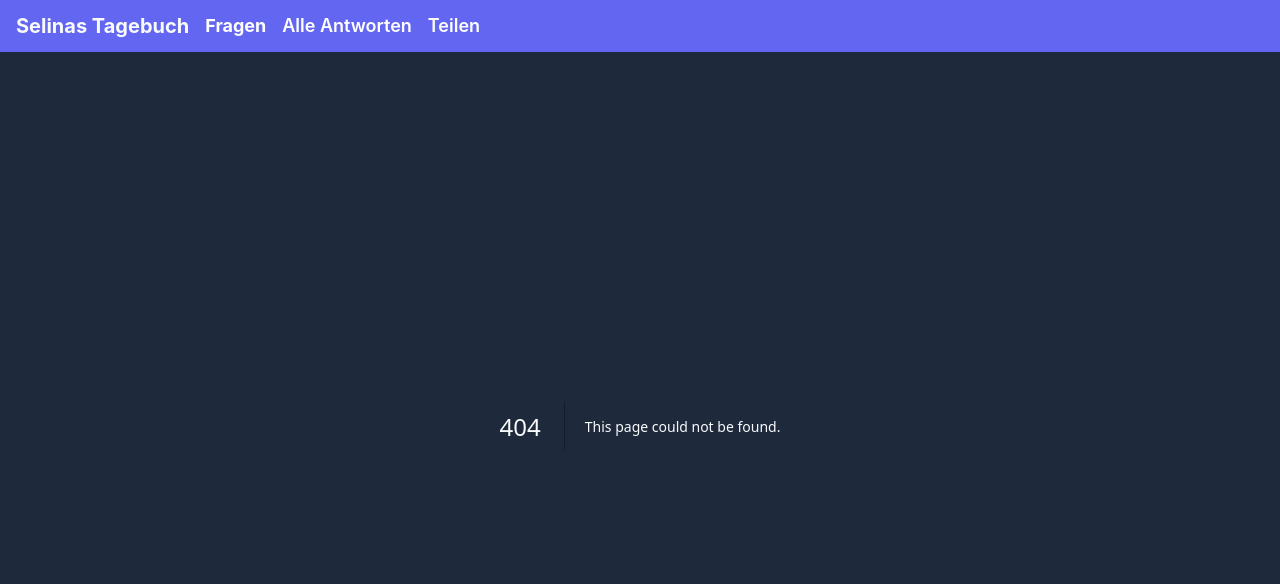
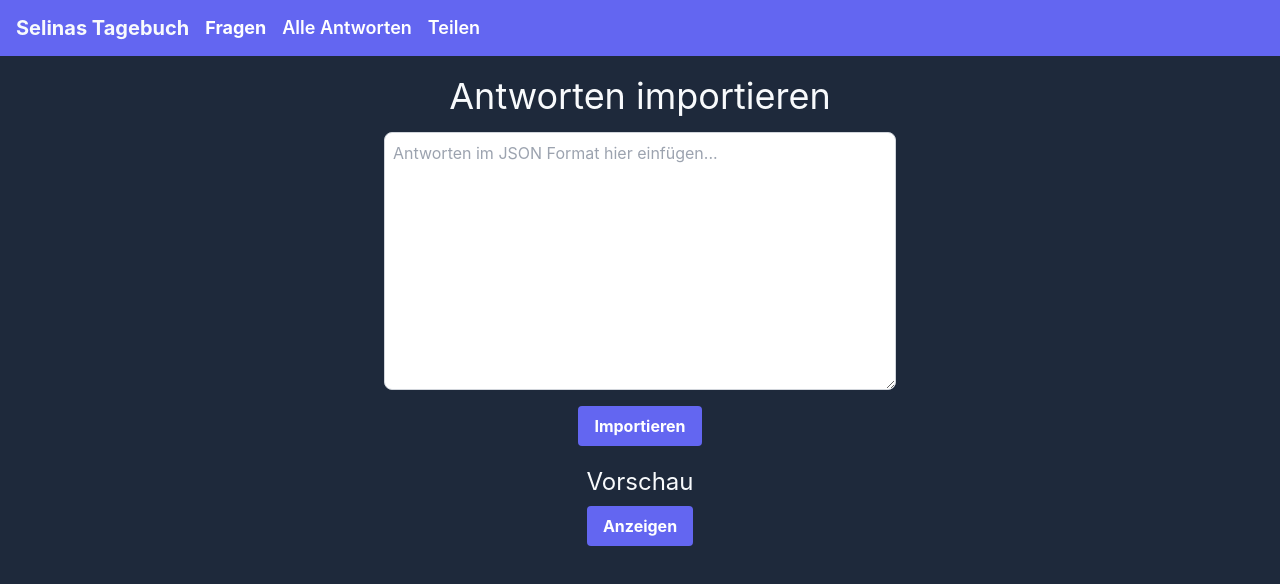
Before and after one commit to alexanderhorner/selina-tagebuch, a Next.js app: page /import in a window 1280 px wide. Before the commit this address had no page. Shown: the top 584 px of the page. Built offline with nearby package versions, Linux system fonts and the light colour scheme.

Commit message:
Add import page

```diff
--- /dev/null
+++ b/app/import/page.js
@@ -0,0 +1,68 @@
+"use client"
+import AllQuestionsAndAnswers from 'components/AllQuestionsAndAnswers';
+import { useState } from 'react'
+import { useRouter } from 'next/navigation'
+
+export default function ImportPage() {
+  const router = useRouter()
+  const [jsonString, setJsonString] = useState('')
+
+  const [answers, setAnswers] = useState({});
+
+  const handleJsonStringChange = (e) => {
+    setJsonString(e.target.value)
+    setAnswers({})
+  };
+
+  const showVorschau = () => {
+    try {
+      const importedData = JSON.parse(jsonString)
+      setAnswers(importedData)
+    } catch (error) {
+      console.error('Error importing data:', error)
+    }
+  }
+
+  const importAnswers = () => {
+    if (!confirm('Bist du dir sicher, dass du die Daten importieren willst? Alle aktuellen Antworten werden überschrieben.')) {
+      return
+    }
+    try {
+      const importedData = JSON.parse(jsonString)
+      localStorage.setItem('answers', JSON.stringify(importedData))
+      router.push('/antworten')
+    } catch (error) {
+      console.error('Error importing data:', error)
+      alert('Error importing data. Please make sure the input contains valid JSON.')
+    }
+  };
+
+  return (
+    <div className="container mx-auto px-4 py-5 max-h-full overflow-auto">
+      <div className="flex flex-col items-center justify-center">
+        <h1 className="text-4xl mb-4">Antworten importieren</h1>
+        <textarea
+          rows="10"
+          cols="50"
+          onChange={handleJsonStringChange}
+          className="mb-4 p-2 w-full max-w-lg border border-gray-300 rounded-lg text-neutral-900 resize-y min-h-[200px]"
+          placeholder="Antworten im JSON Format hier einfügen..."
+        ></textarea>
+        <button
+          className="bg-indigo-500 hover:bg-indigo-700 text-white font-bold py-2 px-4 rounded"
+          onClick={importAnswers}
+        >
+          Importieren
+        </button>
+        <h2 className="mb-2 mt-5 text-2xl">Vorschau</h2>
+        <button
+          className="bg-indigo-500 hover:bg-indigo-700 text-white font-bold py-2 px-4 rounded"
+          onClick={showVorschau}
+        >
+          Anzeigen
+        </button>
+        <AllQuestionsAndAnswers answers={answers} />
+      </div>
+    </div>
+  );
+}
```
